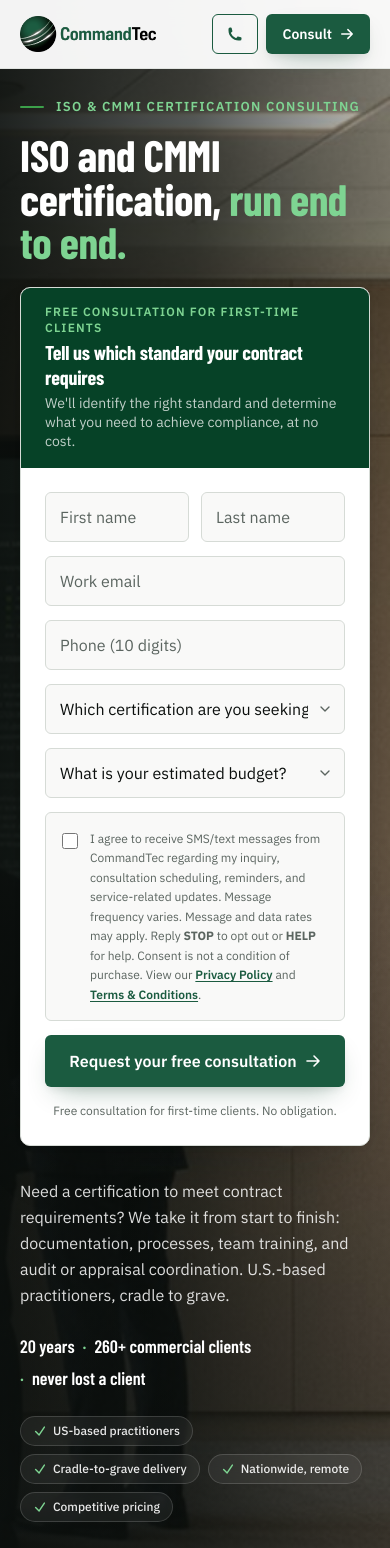
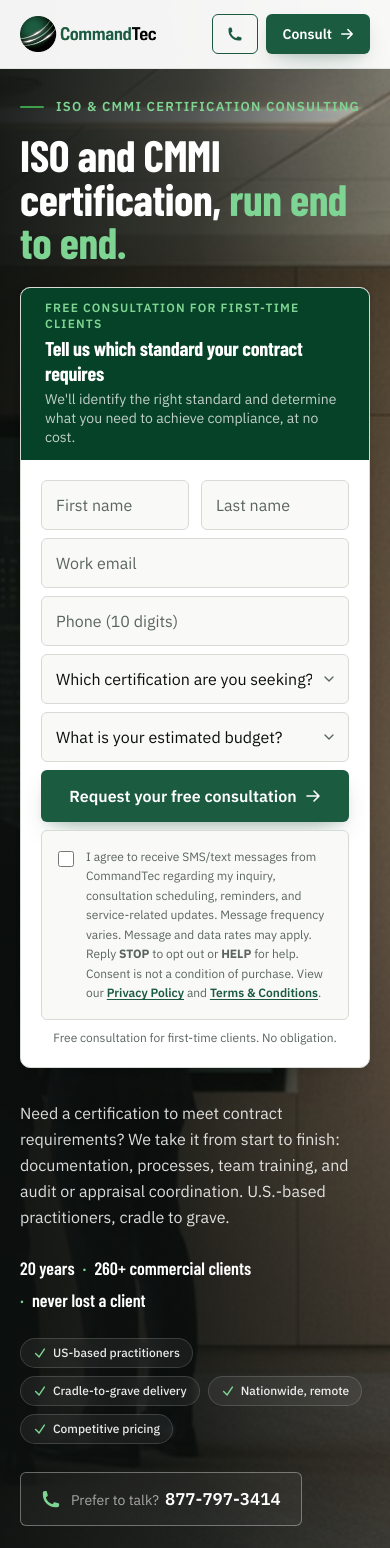
Before and after one commit to Landing-Pages-Websites/commandtec-landing, a Next.js app: page / in a window 390 px wide. Shown: the top 1548 px of the page. Built offline with nearby package versions, Linux system fonts and the light colour scheme.

Commit message:
fix(form): move hero submit above mobile fold (#3)
Co-authored-by: mega-lindsay <lindsay@gomega.ai>

```diff
--- a/src/components/FormCard.tsx
+++ b/src/components/FormCard.tsx
@@ -528,7 +528,7 @@
       className="overflow-hidden rounded-[10px] border border-[var(--color-border)] bg-[var(--color-surface)] shadow-card-lg"
     >
       {/* Offer bar */}
-      <div className="bg-[var(--color-deep)] px-6 py-4 md:px-7">
+      <div className="bg-[var(--color-deep)] px-6 py-3 md:px-7 md:py-4">
         <p className="text-xs font-semibold uppercase tracking-[0.1em] text-[var(--color-accent-dark)]">
           {offerLabel}
         </p>
@@ -542,7 +542,7 @@
         </p>
       </div>
 
-      <div className="space-y-3.5 p-6 md:p-7">
+      <div className="space-y-2 p-5 md:space-y-3.5 md:p-7">
         {/* First / Last */}
         <div className="grid grid-cols-2 gap-3">
           <div>
@@ -967,6 +967,28 @@
           )}
         </div>
 
+        {/* Submit */}
+        <button
+          type="button"
+          onClick={onSubmitClick}
+          disabled={
+            submitting || submitted
+          }
+          className="mt-1 flex min-h-[48px] w-full items-center justify-center gap-2 rounded-md bg-[var(--color-primary)] px-4 md:px-6 py-3.5 text-base font-semibold text-white shadow-cta transition-all hover:-translate-y-0.5 hover:bg-[var(--color-primary-hover)] active:translate-y-0 active:bg-[var(--color-primary-active)] focus-visible:outline-none focus-visible:ring-2 focus-visible:ring-[var(--color-accent)] focus-visible:ring-offset-2 disabled:translate-y-0 disabled:cursor-not-allowed disabled:bg-[var(--color-primary-disabled)]"
+        >
+          {submitting
+            ? "Submitting…"
+            : submitLabel}
+
+          {!submitting && (
+            <Icon
+              name="arrow"
+              className="h-4 w-4"
+              strokeWidth={2.4}
+            />
+          )}
+        </button>
+
         {/* SMS CONSENT */}
         <div
           className={`rounded-md border p-4 ${
@@ -1071,28 +1093,6 @@
           </p>
         ) : null}
 
-        {/* Submit */}
-        <button
-          type="button"
-          onClick={onSubmitClick}
-          disabled={
-            submitting || submitted
-          }
-          className="mt-1 flex min-h-[48px] w-full items-center justify-center gap-2 rounded-md bg-[var(--color-primary)] px-6 py-3.5 text-base font-semibold text-white shadow-cta transition-all hover:-translate-y-0.5 hover:bg-[var(--color-primary-hover)] active:translate-y-0 active:bg-[var(--color-primary-active)] focus-visible:outline-none focus-visible:ring-2 focus-visible:ring-[var(--color-accent)] focus-visible:ring-offset-2 disabled:translate-y-0 disabled:cursor-not-allowed disabled:bg-[var(--color-primary-disabled)]"
-        >
-          {submitting
-            ? "Submitting…"
-            : submitLabel}
-
-          {!submitting && (
-            <Icon
-              name="arrow"
-              className="h-4 w-4"
-              strokeWidth={2.4}
-            />
-          )}
-        </button>
-
         <p className="text-center text-xs leading-relaxed text-[var(--color-muted)]">
           Free consultation for first-time
           clients. No obligation.
```
